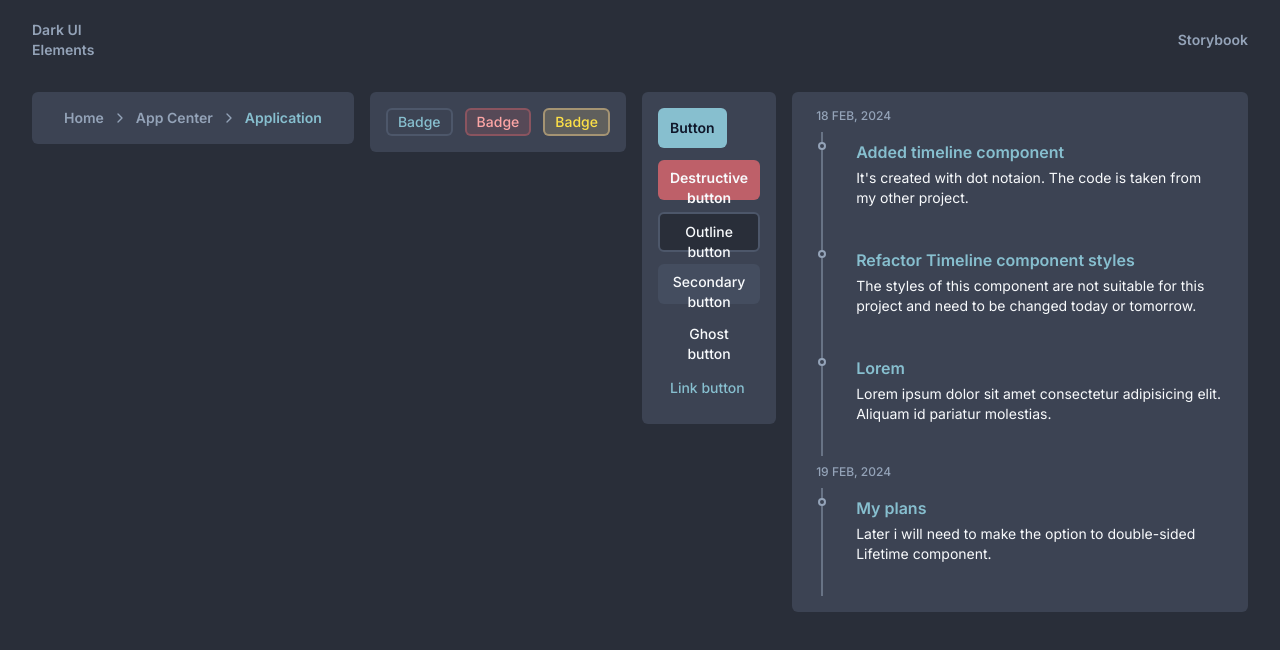
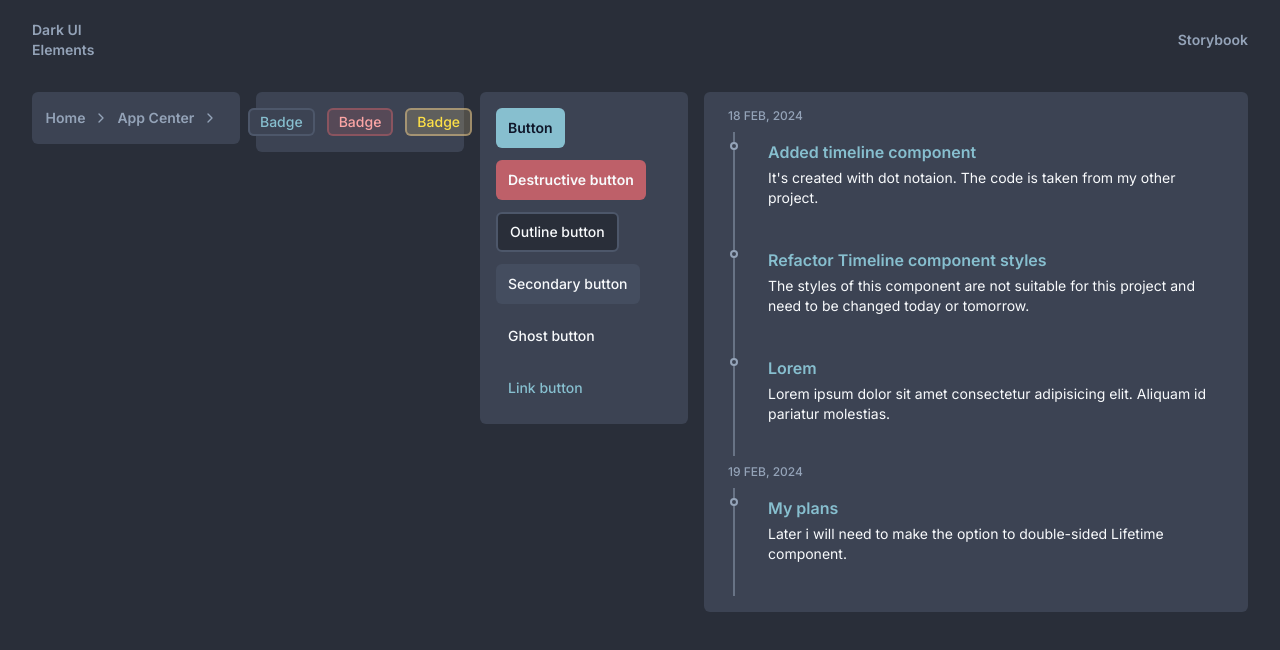
Before and after one commit to togawalk/react-sb, a React (Vite) app: page / in a window 1280 px wide. Shown: the top 650 px of the page. Built offline with nearby package versions, Linux system fonts and the light colour scheme.

Commit message:
chore: better grid preview component

```diff
--- a/src/App.tsx
+++ b/src/App.tsx
@@ -8,10 +8,10 @@ function App() {
   return (
     <>
       <Header />
-      <main className='flex items-start flex-1 gap-4 px-8 py-3'>
+      <main className='grid grid-cols-11 items-start flex-1 gap-4 px-8 py-3'>
         <Breadcrumbs
           classes={{
-            ol: 'px-8 py-4 bg-card rounded-md',
+            ol: 'px-8 py-4 bg-card rounded-md col-span-2 justify-center',
           }}
         >
           <li className='inline-flex items-center'>
@@ -37,12 +37,12 @@ function App() {
             Application
           </li>
         </Breadcrumbs>
-        <div className='bg-card rounded-md p-4 flex gap-3'>
+        <div className='bg-card rounded-md p-4 flex gap-3 col-span-2 justify-center'>
           <Badge>Badge</Badge>
           <Badge variant='destructive'>Badge</Badge>
           <Badge variant='warning'>Badge</Badge>
         </div>
-        <div className='bg-card rounded-md p-4 flex gap-3 flex-col items-start'>
+        <div className='bg-card rounded-md p-4 flex gap-3 flex-col items-start col-span-2'>
           <Button>Button</Button>
           <Button variant='destructive'>Destructive button</Button>
           <Button variant='outline'>Outline button</Button>
@@ -51,7 +51,7 @@ function App() {
           <Button variant='link'>Link button</Button>
         </div>
 
-        <div className="bg-card rounded-md p-4 flex gap-3 flex-col items-start">
+        <div className="bg-card rounded-md p-4 flex gap-3 flex-col items-start col-span-5">
           <Timeline>
             <Timeline.Time>18 feb, 2024</Timeline.Time>
             <Timeline.Item>
```
